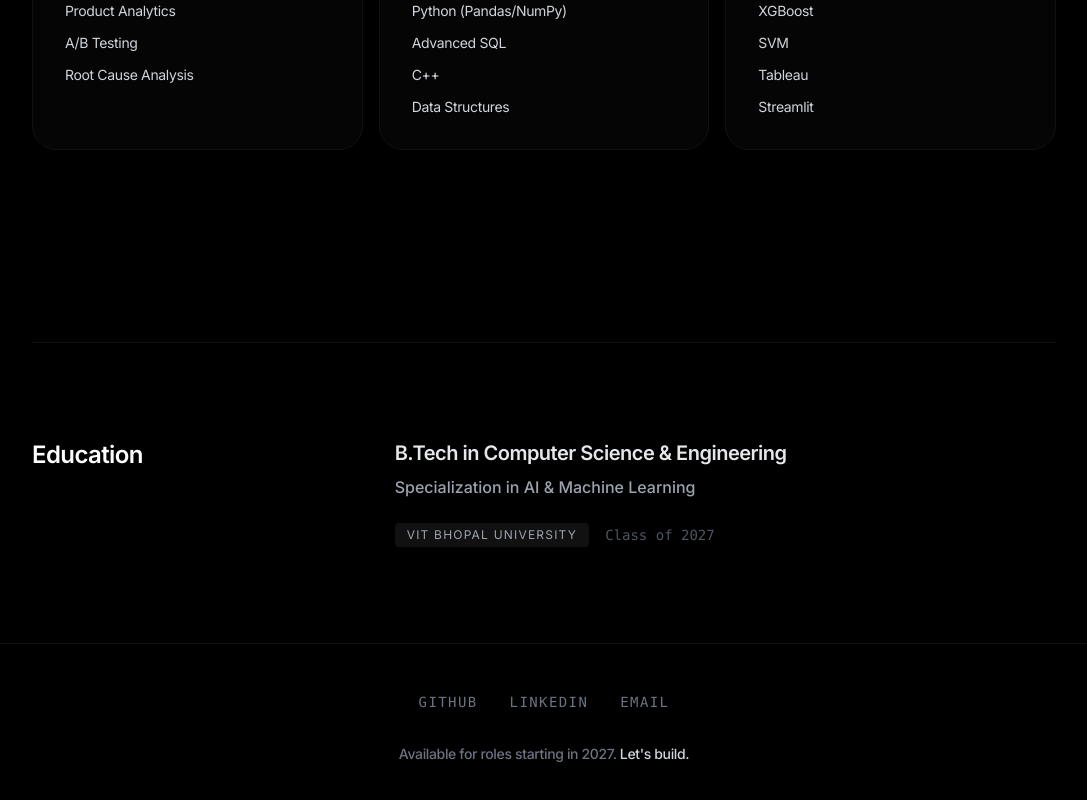
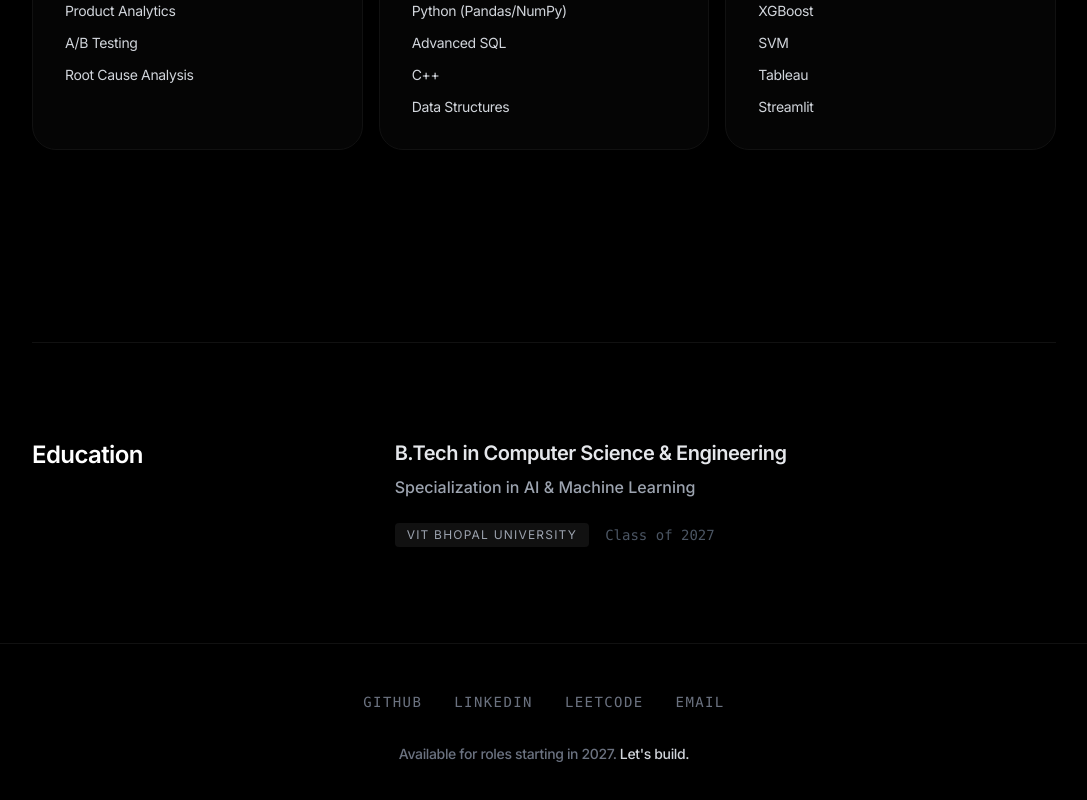
Before and after one commit to divyanshuyadav715-ship-it/portfolio-live, a React app: page / in a window 1280 px wide. Shown: the part 2043-2843 px from the top of the page, without its empty margins (96-1183 px from the left). Built offline with nearby package versions, Linux system fonts and the light colour scheme; the HTML template or start-up script is replaced by a standard one.

Commit message:
Add LeetCode & Flagship summary Footer.jsx

```diff
--- a/src/components/Footer.jsx
+++ b/src/components/Footer.jsx
@@ -16,6 +16,7 @@
         <div className="flex space-x-8 mb-8 text-sm uppercase tracking-widest font-mono">
           <a href="https://github.com/divyanshuyadav715-ship-it" target="_blank" rel="noopener noreferrer" className="text-gray-500 hover:text-white transition-colors duration-200">GitHub</a>
           <a href="https://www.linkedin.com/in/divyanshu-yadav-2911a52b2/" target="_blank" rel="noopener noreferrer" className="text-gray-500 hover:text-white transition-colors duration-200">LinkedIn</a>
+          <a href="https://leetcode.com/u/divyanshu_1918/" target="_blank" rel="noopener noreferrer" className="text-gray-500 hover:text-white transition-colors duration-200">LeetCode</a>
           <button onClick={handleCopy} className="text-gray-500 hover:text-white transition-colors duration-200 focus:outline-none uppercase tracking-widest">
             {copied ? 'Copied ✓' : 'Email'}
           </button>
```
